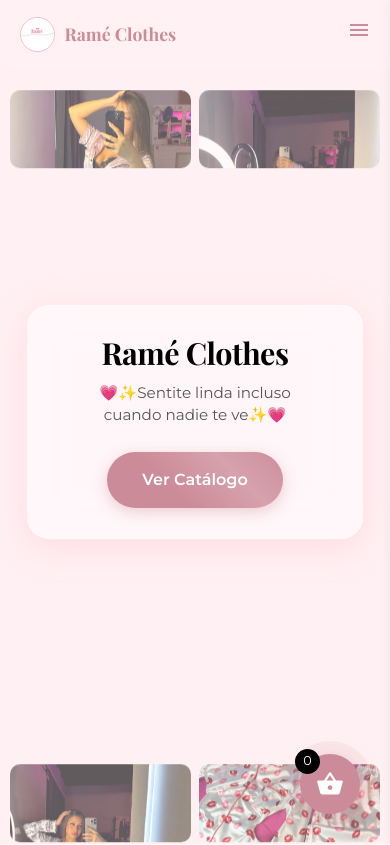
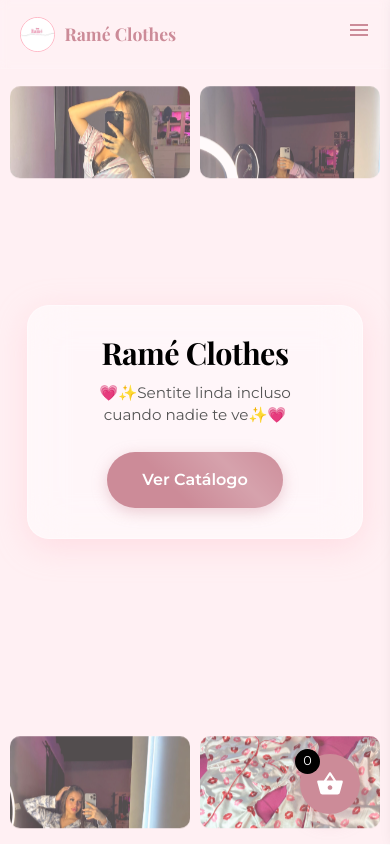
Before and after one commit to rameclothesss/RameClothesss, a plain HTML site: page index.html in a window 390 px wide. Shown: the top 845 px of the page. Drawn offline with nearby package versions, Linux system fonts and the light colour scheme; no server answers.

Commit message:
Add files via upload

```diff
--- a/index.html
+++ b/index.html
@@ -12,7 +12,7 @@
     <link
         href="https://fonts.googleapis.com/css2?family=Montserrat:wght@400;600;700&family=Playfair+Display:wght@700&display=swap"
         rel="stylesheet">
-    <link rel="stylesheet" href="style.css">
+    <link rel="stylesheet" href="style.css?v=2026-06-01-2">
     <script src="https://kit.fontawesome.com/a076d059ad.js" crossorigin="anonymous"></script>
     <script src="https://cdn.jsdelivr.net/npm/@supabase/supabase-js@2"></script>
 </head>
--- a/style.css
+++ b/style.css
@@ -309,18 +309,19 @@ section {
       background: var(--color-primary-light);
   }
 
-  /* Hero mobile: mini fotos arriba/abajo + card central */
+  /* Hero mobile: collage chico (2 arriba + 2 abajo) y card al centro */
   .hero-collage {
       display: grid;
-      grid-template-columns: 1fr 1fr;
-      grid-template-rows: 78px 78px;
-      gap: 8px;
-      padding: 92px 10px 0;
-      opacity: 0.62;
+      grid-template-columns: repeat(2, minmax(0, 1fr));
+      grid-template-rows: 92px 1fr 92px;
+      gap: 10px;
+      padding: 88px 10px 14px;
+      opacity: 0.68;
       position: absolute;
       inset: 0;
-      align-content: space-between;
+      align-content: stretch;
       pointer-events: none;
+      z-index: 2;
   }
 
   .hero-collage img {
@@ -332,10 +333,26 @@ section {
       box-shadow: none;
   }
 
-  .collage-p1 { grid-column: 1; grid-row: 1; object-position: center 28%; }
-  .collage-p2 { grid-column: 2; grid-row: 1; object-position: center 30%; }
-  .collage-p3 { grid-column: 1; grid-row: 2; object-position: center 26%; }
-  .collage-p4 { grid-column: 2; grid-row: 2; object-position: center 32%; }
+  .collage-p1 {
+      grid-column: 1;
+      grid-row: 1;
+      object-position: center 28%;
+  }
+  .collage-p2 {
+      grid-column: 2;
+      grid-row: 1;
+      object-position: center 30%;
+  }
+  .collage-p3 {
+      grid-column: 1;
+      grid-row: 3;
+      object-position: center 26%;
+  }
+  .collage-p4 {
+      grid-column: 2;
+      grid-row: 3;
+      object-position: center 32%;
+  }
   .collage-p5 { display: none; }
 
   .hero-content {
@@ -344,6 +361,10 @@ section {
     max-width: 92%;
     position: relative;
     z-index: 10;
+  }
+
+  .hero-content p {
+    max-width: 24ch;
   }
 
   .hero-content h1 {
```
